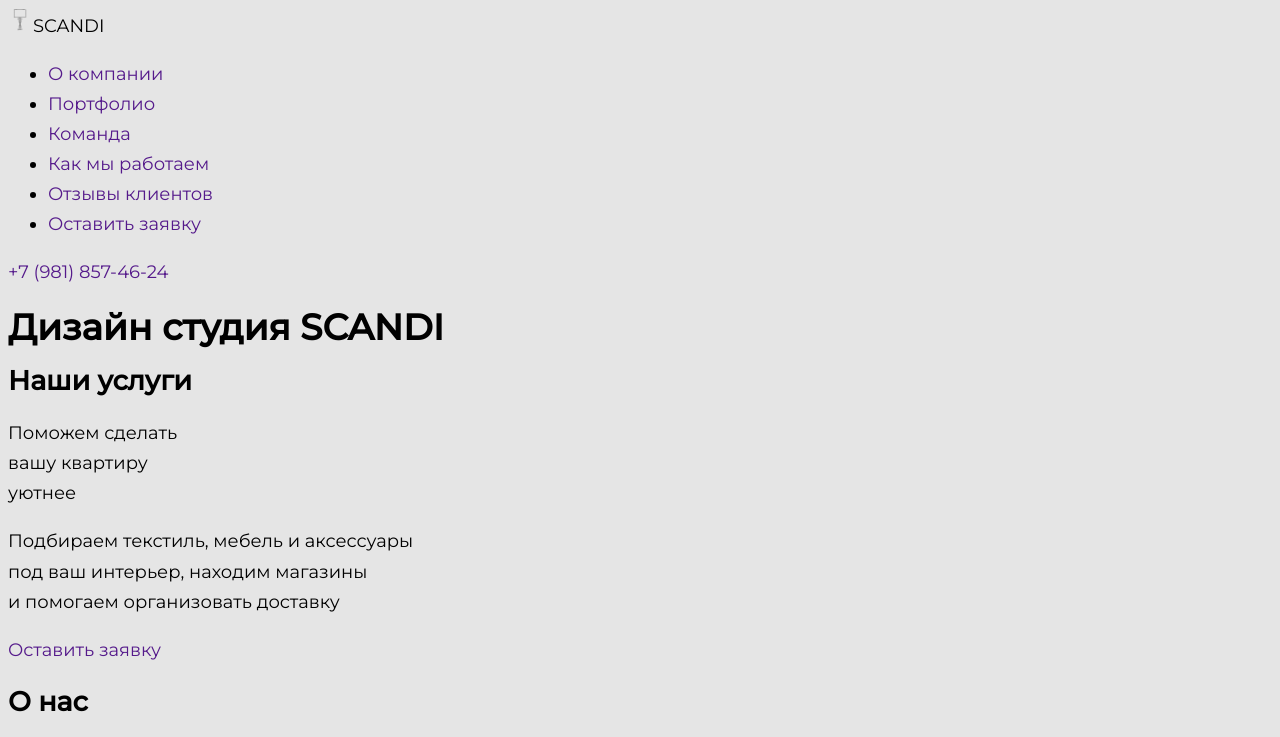
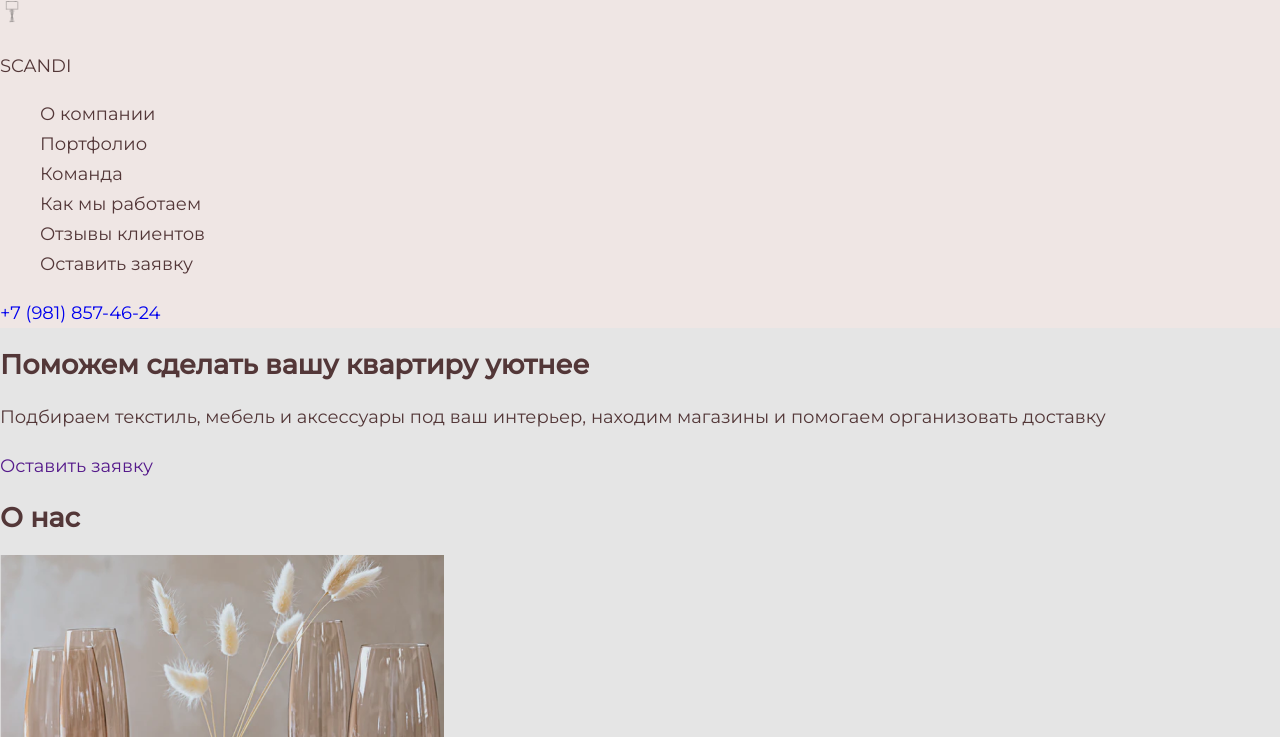
Before and after one commit to Gruloid/zaverstayu5, a plain HTML site: page index.html in a window 1280 px wide. Shown: the top 737 px of the page. Drawn offline with Linux system fonts and the light colour scheme.

Commit message:
классы в хедер и якорные ссылки

```diff
--- /dev/null
+++ b/css/style.css
@@ -0,0 +1,50 @@
+/* Global */
+
+body{
+  min-width: 1400px;
+  height: 100vh;
+  padding: 0px;
+  margin: 0px;
+  font-family: "Montserrat", "Arial", sans-serif;
+  font-weight: 400;
+  font-size: 18px;
+  line-height: 167%;
+  background-color: #E5E5E5;
+  color: #533738;
+}
+
+a{
+  text-decoration: none;
+}
+
+img{
+  max-width: 100%;
+  height: auto;
+}
+
+/* Header */
+
+.header {
+  background-color: #EFE6E4;
+}
+.header-container {
+}
+.header-logo {
+}
+.site-nav {
+
+}
+.nav-item {
+  list-style: none;
+
+}
+.nav-link {
+  line-height: 20px;
+  color: #533738;
+}
+.phone a{
+  line-height: 20px;
+  color: #533738;
+}
+
+/* Main */
--- a/index.html
+++ b/index.html
@@ -5,55 +5,45 @@
   <meta charset="UTF-8">
   <meta http-equiv="X-UA-Compatible" content="IE=edge">
   <meta name="viewport" content="width=device-width, initial-scale=1.0">
-  <link rel="stylesheet" href="style.css">
+  <link rel="stylesheet" href="css/style.css">
   <link rel="preconnect" href="https://fonts.googleapis.com">
   <link rel="preconnect" href="https://fonts.gstatic.com" crossorigin>
   <link href="https://fonts.googleapis.com/css2?family=Montserrat:wght@400;500&display=swap" rel="stylesheet">
-  <title>Document</title>
+  <title>SCANDI</title>
 </head>
 
-<body>
-  <header>
-    <nav>
-      <div>
-        <img src="img/logo.png" alt="Логотип" width="25" height="25">SCANDI
+<body class="page-body">
+  <header class="header">
+<div class="header-container">
+      <div class="header-logo">
+        <img src="img/logo.png" alt="Логотип" width="25" height="25"><p>SCANDI</p>
       </div>
-      <ul>
-        <li>
-          <a href="">О компании</a>
-        </li>
-        <li>
-          <a href="">Портфолио</a>
-        </li>
-        <li>
-          <a href="">Команда</a>
-        </li>
-        <li>
-          <a href="">Как мы работаем</a>
-        </li>
-        <li>
-          <a href="">Отзывы клиентов</a>
-        </li>
-        <li>
-          <a href="">Оставить заявку</a>
-        </li>
-      </ul>
-      <div>
-        <a href="">+7 (981) 857-46-24</a>
+      <nav class="site-nav">
+        <ul>
+          <li class="nav-item"><a href="#about" class="nav-link">О компании</a></li>
+          <li class="nav-item"><a href="#portfolio" class="nav-link">Портфолио</a></li>
+          <li class="nav-item"><a href="#team" class="nav-link">Команда</a></li>
+          <li class="nav-item"><a href="#we-work" class="nav-link">Как мы работаем</a></li>
+          <li class="nav-item"><a href="#reviews" class="nav-link">Отзывы клиентов</a></li>
+          <li class="nav-item"><a href="#request" class="nav-link">Оставить заявку</a></li>
+        </ul>
+      </nav>
+      <div >
+        <a href="tel:+79818574624" class="phone">+7 (981) 857-46-24</a>
       </div>
-    </nav>
+</div>
   </header>
 
   <main>
-    <h1>Дизайн студия SCANDI</h1>
-    <section>
-      <h2>Наши услуги</h2>
-      <p>Поможем сделать <br> вашу квартиру <br> уютнее</p>
-      <p>Подбираем текстиль, мебель и аксессуары <br> под ваш интерьер, находим магазины <br> и помогаем организовать
-        доставку </p>
-      <a href="">Оставить заявку</a>
+    <section class="promo">
+     <div class="container">
+        <h1 class="main-heading">Поможем сделать вашу квартиру уютнее</h1>
+        <p class="promo-description">Подбираем текстиль, мебель и аксессуары под ваш интерьер,
+          находим магазины и помогаем организовать доставку </p>
+        <a class="button" href="">Оставить заявку</a>
+     </div>
     </section>
-    <section>
+    <section class="about" id="about">
       <h2>О нас</h2>
       <img src="img/about.png" alt="Сервированный стол" width="444" height="465">
       <p>Премиальный европейский текстиль — одно из самых главных направлений работы коллектива.
@@ -70,7 +60,7 @@
         <dd>наград</dd>
       </dl>
     </section>
-    <section>
+    <section class="portfolio" id="portfolio">
       <h2>наши работы</h2>
       <ul>
         <li>
@@ -88,7 +78,7 @@
       </ul>
       <a href="">Смотреть ещё <img src="img/Arrow.svg" alt="Стрелка" width="61" height="16"></a>
     </section>
-    <section>
+    <section class="team" id="team">
       <h2>Команда</h2>
       <div>
         <img src="img/people/Maria.jpg" alt="Главный дизайнер Мария" width="320" height="253">
@@ -100,6 +90,9 @@
         <img src="img/people/Katya.png" alt="Дизайнер Катя" width="320" height="253">
         <p>Катя тоже занимается дизайном. Она всегда находит общий язык с клиентами и точно знает, как обустроить дом
           так, чтобы вам понравилось.</p>
+      </div>
+    </section>
+    <section class="we-work" id="we-work">
         <h2>Как мы работаем</h2>
         <ol>
           <li>
@@ -115,9 +108,8 @@
             <p>Воплощаем проект в жизнь: расставляем мебель и цветы, вешаем шторы, находим места для мелочей</p>
           </li>
         </ol>
-      </div>
     </section>
-    <section>
+    <section class="reviews" id="reviews">
       <h2>Отзывы</h2>
       <button><img src="img/Arrow_small.svg" alt="Предыдущий отзыв" width="33" height="16"></button>
       <blockquote>
@@ -131,7 +123,7 @@
       <img src="img/review/kitchen.jpg" alt="Кухня" width="407" height="272">
       <button><img src="img/Arrow_small.svg" alt="Следующий отзыв" width="33" height="16"></button>
     </section>
-    <section>
+    <section class="request" id="request">
       <h2>Оставить заявку</h2>
       <p>Оставьте свои контакты. Менеджер перезвонит
         в удобное вам время и ответит на все вопросы.</p>
--- a/style.css
+++ /dev/null
@@ -1,20 +0,0 @@
-/* Global */
-
-body{
-  min-width: 1400px;
-  height: 100vh;
-  font-family: "Montserrat", "Arial", sans-serif;
-  font-weight: 400;
-  font-size: 18px;
-  line-height: 167%;
-  background-color: #E5E5E5;
-}
-
-a{
-  text-decoration: none;
-}
-
-img{
-  max-width: 100%;
-  height: auto;
-}
```
Also changed, not shown: 2 other files.
